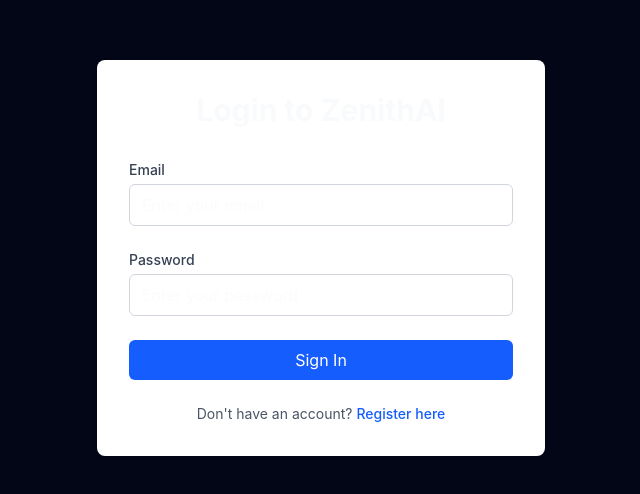
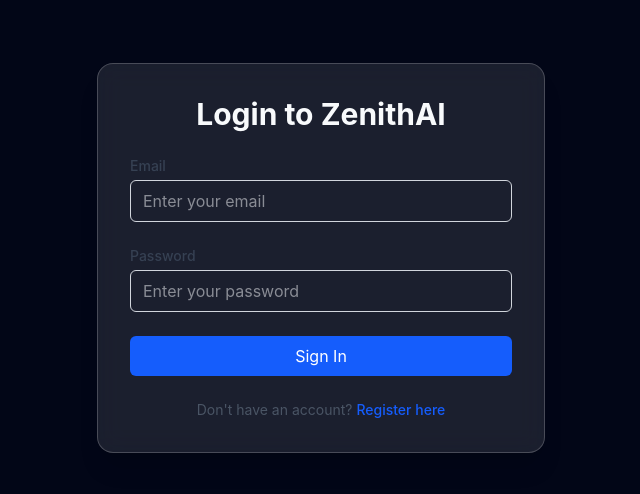
Before and after one commit to DavFilsDev/zenithAI_react-typescript-frontend, a React (Vite) app: page /login in a window 1280 px wide. Shown: the part 142-636 px from the top of the page, without its empty margins (319-959 px from the left). Built offline with nearby package versions, Linux system fonts and the light colour scheme; no server answers.

Commit message:
feat(auth): convert login card to glassmorphism design

```diff
--- a/src/pages/Login.tsx
+++ b/src/pages/Login.tsx
@@ -36,7 +36,12 @@ export const Login = () => {
                 text-[rgb(var(--color-text))]
                 px-4">
       {/* Login card */}
-      <div className="max-w-md w-full space-y-8 p-8 bg-white rounded-lg shadow">
+      <div className="max-w-md w-full p-8 space-y-6
+                bg-white/10 dark:bg-white/5
+                backdrop-blur-md
+                border border-white/20 dark:border-white/10
+                rounded-2xl
+                shadow-xl">
 
         {/* Header */}
         <h2 className="text-3xl font-bold text-center">
```
